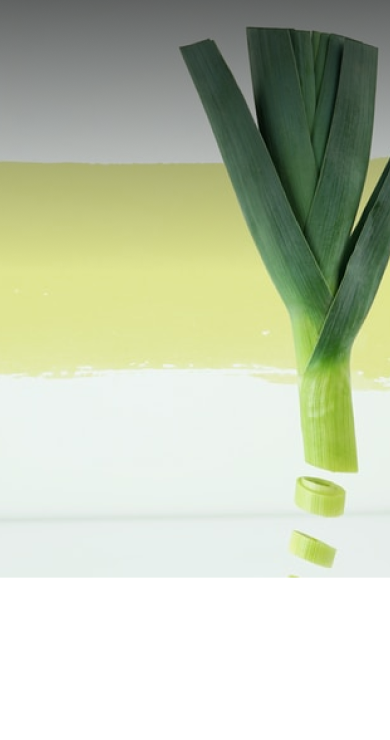
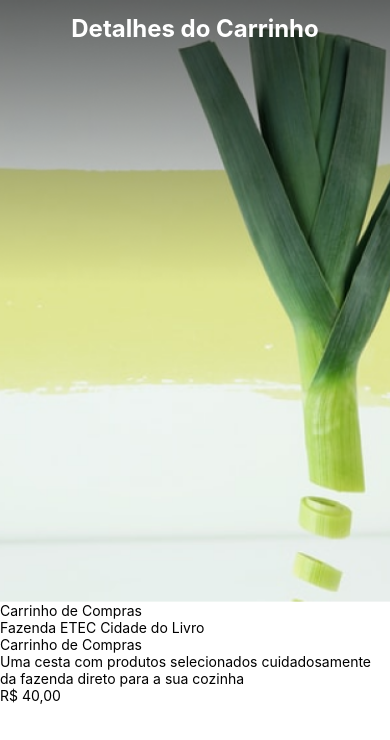
Before and after one commit to maahmp1/React-PAM, a React Native app: screen / in a window 390 px wide. Shown: the top 740 px of the page. Built offline with nearby package versions, Linux system fonts and the light colour scheme.

Commit message:
add: css

```diff
--- a/src/pages/Carrinho/index.tsx
+++ b/src/pages/Carrinho/index.tsx
@@ -1,13 +1,41 @@
 import React from "react";
-import { Image, StyleSheet } from 'react-native';
-import topo from '../../../assets/topo.png'
+import { Dimensions, Image, StyleSheet, Text, View } from "react-native";
+import topo from "../../../assets/topo.png";
 
-export default function Carrinho(){
-    return <Image source={topo} style={estilos.topo}/>
+const width = Dimensions.get("screen").width;
+
+export default function Carrinho() {
+  return (
+    <>
+      <Image source={topo} style={estilos.topo} />
+      <Text style={estilos.titulo}>Detalhes do Carrinho</Text>
+      <View>
+        <Text>Carrinho de Compras</Text>
+        <Text>Fazenda ETEC Cidade do Livro</Text>
+        <Text>Carrinho de Compras</Text>
+        <Text>
+          Uma cesta com produtos selecionados cuidadosamente da fazenda direto
+          para a sua cozinha
+        </Text>
+        <Text>R$ 40,00</Text>
+      </View>
+    </>
+  );
 }
 
 const estilos = StyleSheet.create({
-    topo: {
-        width: "100%"
-    }
-})
+  topo: {
+    width: "100%",
+    height: (578 / 768) * width,
+  },
+  titulo: {
+    width: "100%",
+    position: "absolute",
+    color: "white",
+    textAlign: "center",
+    fontSize: 24,
+    lineHeight: 26,
+    fontWeight: "bold",
+    padding: 16,
+  },
+});
```
